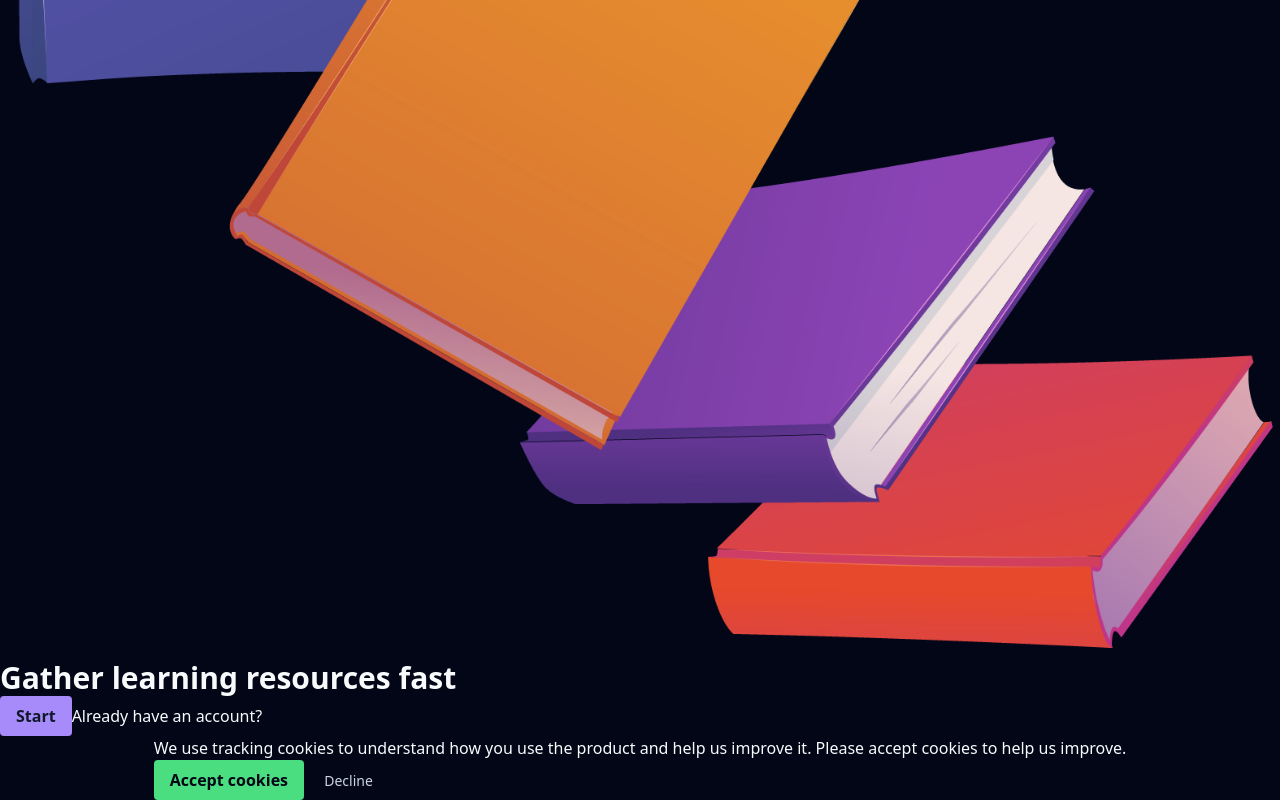
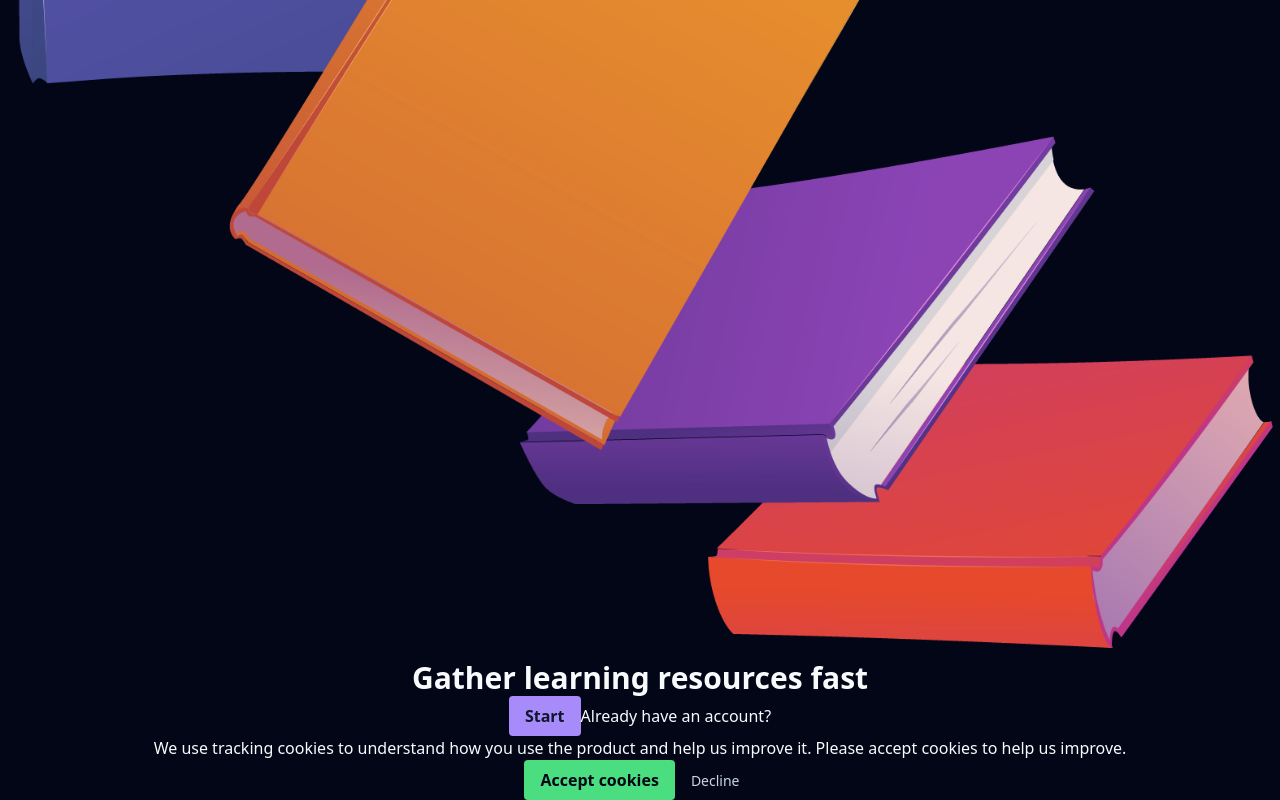
Before and after one commit to lcarvajal/never-bored-learning, a React (Vite) app: page /get-started in a window 1280 px wide. Shown: the part 509-1309 px from the top of the page. Built offline with nearby package versions, Linux system fonts and the light colour scheme; no server answers.

Commit message:
Center forms throughout app

```diff
--- a/src/components/Banner.tsx
+++ b/src/components/Banner.tsx
@@ -27,15 +27,14 @@ export function Banner() {
   return (
     <>
       {consentGiven === 'undecided' && (
-        <div className="bg-slate-900 text-slate-50 p-4 sticky bottom-0  w-full border-t-[1px] border-slate-700 flex flex-col sm:flex-row justify-between">
-          <p className="p-5">
+        <div className="bg-slate-900 text-slate-50 px-12 py-6 sticky bottom-0  w-full border-t-[1px] border-slate-700 flex flex-col sm:flex-row gap-6">
+          <p className="flex text-start">
             We use tracking cookies to understand how you use
             the product and help us improve it.
             Please accept cookies to help us improve.
           </p>
-          <div className="flex grow justify-end p-2 min-w-72">
-            <button className="button-loud mr-2" type="button" onClick={handleAcceptCookies}>Accept cookies</button>
-            <span> </span>
+          <div className="flex flex-row min-w-fit items-center justify-end gap-2">
+            <button className="button-loud" type="button" onClick={handleAcceptCookies}>Accept cookies</button>
             <button className="button-lowkey" type="button" onClick={handleDeclineCookies}>Decline</button>
           </div>
         </div>
--- a/src/index.css
+++ b/src/index.css
@@ -18,6 +18,9 @@ body {
   @apply h-screen;
   @apply items-center;
   @apply justify-between;
+  @apply text-center;
+
+  @apply-justify-center;
 }
 
 #navbar {
@@ -60,6 +63,7 @@ h1 {
   @apply text-slate-900;
   @apply hover:text-slate-50;
   @apply font-semibold;
+  @apply h-fit;
 }
 
 .button-loud {
@@ -71,6 +75,7 @@ h1 {
   @apply text-slate-950;
   @apply hover:text-slate-50;
   @apply font-semibold;
+  @apply h-fit;
 }
 
 .button-lowkey {
@@ -82,4 +87,5 @@ h1 {
   @apply text-slate-300;
   @apply text-sm;
   @apply hover:text-slate-100;
+  @apply h-fit;
 }
--- a/src/pages/CreateRoadmapPage.tsx
+++ b/src/pages/CreateRoadmapPage.tsx
@@ -43,7 +43,7 @@ export default function CreateRoadmapPage() {
   };
 
   return (
-    <div className="flex flex-col gap-6 w-full md:w-1/2 lg:w-1/3">
+    <div className="flex flex-col gap-6 w-full md:w-1/2 lg:w-1/3 mx-auto text-start">
       {isLoading ? <h1>Creating Roadmap</h1> : (
         <>
           <form className="flex flex-col gap-2" onSubmit={handleClick}>
--- a/src/pages/public/CreateLearnerProfilePage.tsx
+++ b/src/pages/public/CreateLearnerProfilePage.tsx
@@ -47,7 +47,7 @@ export default function CreateLearnerProfilePage() {
   };
 
   return (
-    <div className="flex flex-col gap-6 w-full md:w-1/2 lg:w-1/3">
+    <div className="flex flex-col gap-6 w-full md:w-1/2 lg:w-1/3 mx-auto text-start">
       {isLoading ? <h1>{loadingMessage}</h1> : (
         <>
           <h1 className="text-3xl">Set your goal</h1>
--- a/src/pages/public/LandingPage.tsx
+++ b/src/pages/public/LandingPage.tsx
@@ -9,10 +9,10 @@ export default function LandingPage() {
   return (
     <>
       {showSignUpForm ? <PasswordlessEmailLoginForm accountAction="SIGNIN" /> : (
-        <div className="flex flex-col gap-6 h-full justify-center">
+        <div className="flex flex-col gap-6 h-full w-full justify-center align-items-center">
           <img src="./falling-books.png" alt="books" className="w-56 mx-auto -rotate-45" />
           <h1>Gather learning resources fast</h1>
-          <button className="button-primary sm:mx-20" onClick={() => navigate('/create-learner-profile')}>Start</button>
+          <button className="button-primary w-60 mx-auto" onClick={() => navigate('/create-learner-profile')}>Start</button>
           <button className="text-violet-400" onClick={() => setShowSignUpForm(true)}>Already have an account?</button>
         </div>
       )
```
